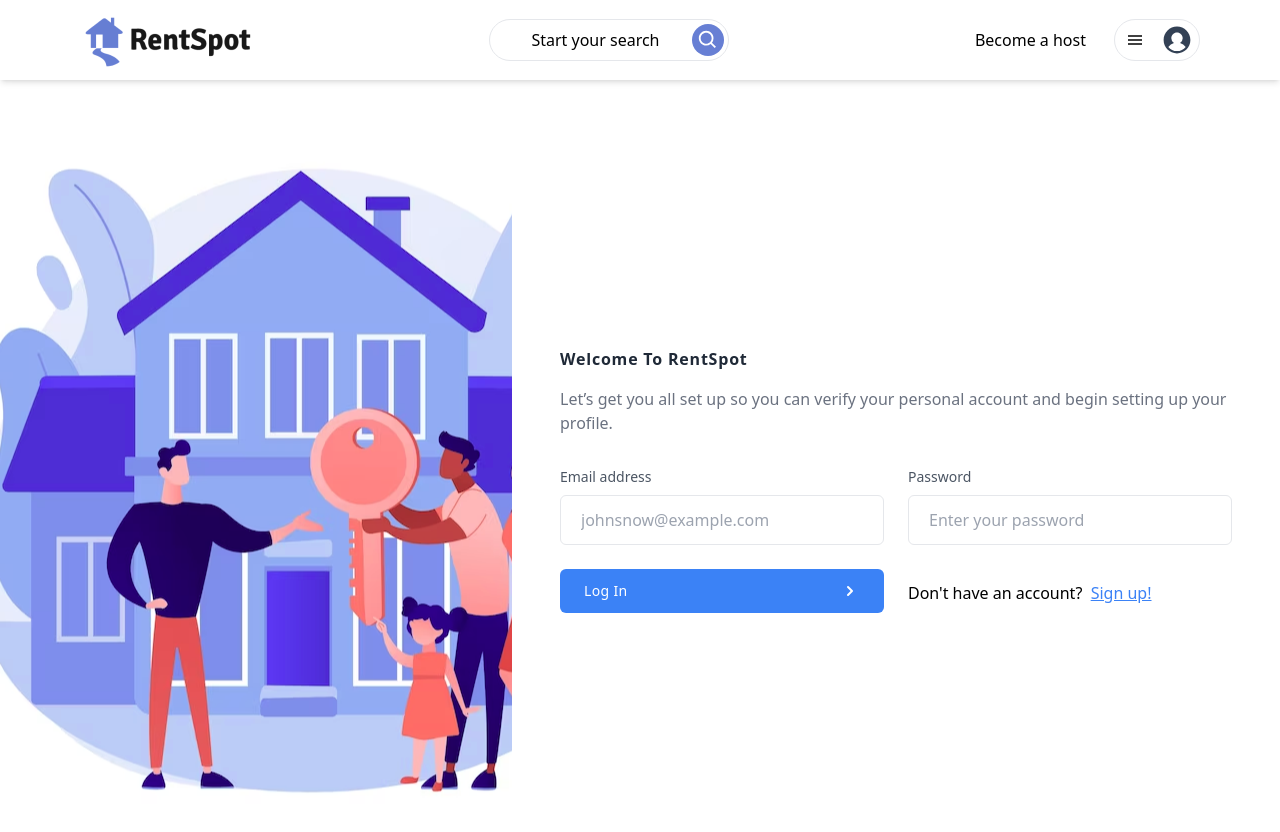
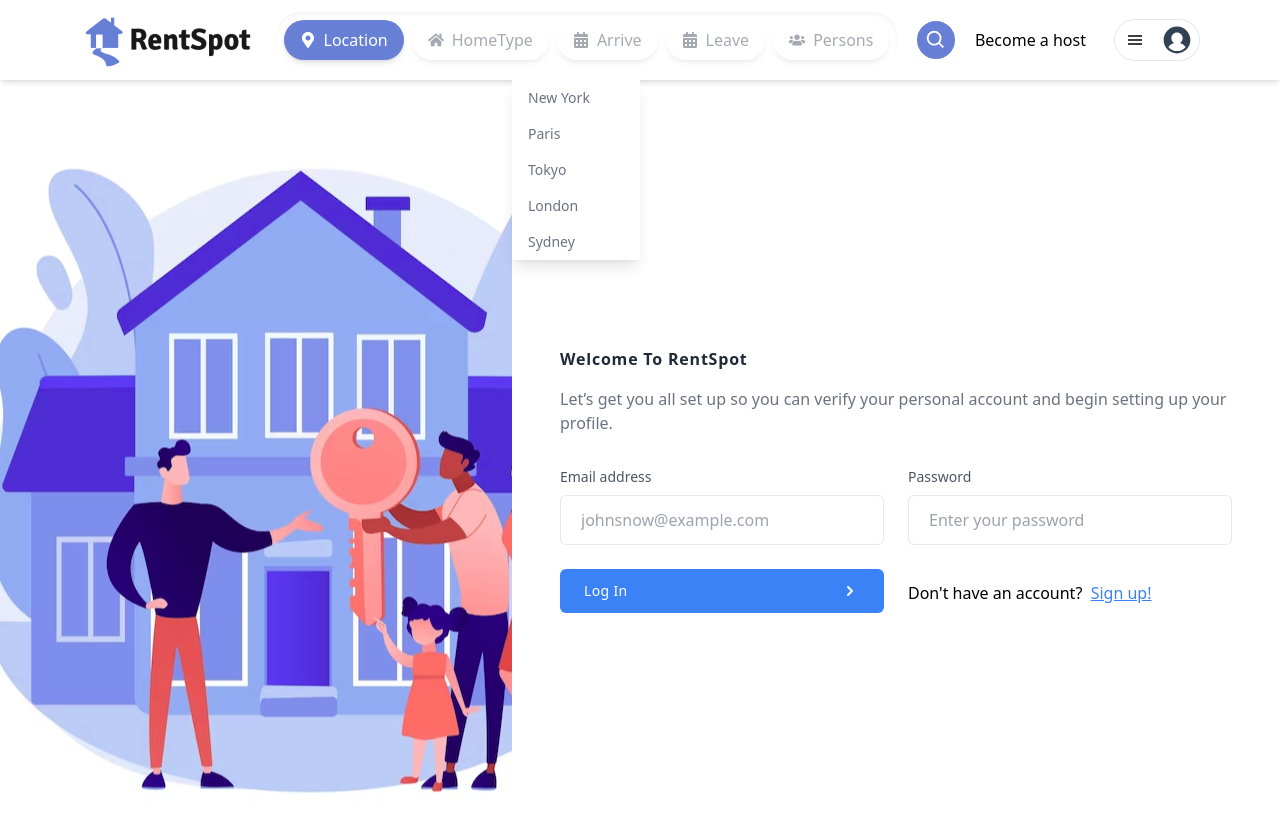
Before and after one commit to kostasalex/Real-Estate-Rental-Platform, a React (Vite) app: page /login in a window 1280 px wide. Both pictures are taken after a click on the button "Start your search". Shown: the top 832 px of the page. Built offline with nearby package versions, Linux system fonts and the light colour scheme.

Commit message:
feat(search): Implement filters for search functionality
- The filters are displayed when the user clicks on the search bar.
- Currently has some issues displaying on certain devices,

```diff
--- a/jsconfig.json
+++ b/jsconfig.json
@@ -1,6 +1,6 @@
 {
     "compilerOptions": {
-      "baseUrl": "src"
+      "baseUrl": "src",
     },
     "include": ["src"]
 }
--- a/src/assets/constants.js
+++ b/src/assets/constants.jsx
@@ -40,3 +40,28 @@
   signupButtonLabel: 'Sign up!',
   submitButtonLabel: 'Don\'t have an account? Sign up',
 };
+
+import { FaMapMarkerAlt, FaHome, FaCalendarAlt, FaUsers } from "react-icons/fa";
+
+export const filterCategories = {
+  location: {
+    label: "Location",
+    Icon : <FaMapMarkerAlt />
+  },
+  type: {
+    label: "HomeType",
+    Icon: <FaHome />
+  },
+  arrive: {
+    label: "Arrive",
+    Icon: <FaCalendarAlt />
+  },
+  leave: {
+    label: "Leave",
+    Icon: <FaCalendarAlt />
+  },
+  persons: {
+    label: "Persons",
+    Icon: <FaUsers />
+  }
+};
--- a/src/components/common/header/Header.jsx
+++ b/src/components/common/header/Header.jsx
@@ -1,16 +1,18 @@
 import React from 'react'
 import {Link} from "react-router-dom"
-import SearchBar from './SearchBar'
+import SearchBar from './search/SearchBar'
+import Filters from './search/Filters'
 import UserMenu from './UserMenu'
 import Logo from '/src/assets/logo.png';
 import LogoSmall from '/src/assets/logosmall.png';
+import Search from './search/Search'
 
 const Header = () => {
 
 
-
     return (
-        <nav className=" bg-white top-0 w-full fixed shadow-md flex  justify-between items-center mx-auto px-8 h-20">
+        <div>
+            <nav className=" bg-white top-0 w-full fixed shadow-md flex  justify-between items-center mx-auto px-8 h-20 ">
                 {/*Logo*/}
                 <div className="hidden sm:block lg:ml-12 inline-flex">
                     <Link className="_o6689fn" to="/"
@@ -23,8 +25,9 @@
                     </Link>
                 </div>
                 {/*end logo*/}
-
-            <SearchBar/>
+                <div className='flex flex-col'>
+                    <Search/>
+                </div>
 
                 {/*login*/}
                 <div className="flex-initial">
@@ -44,6 +47,9 @@
 
                 {/*end login*/}
             </nav>
+
+        </div>
+
     )
 }
 
--- a/src/components/common/header/SearchBar.jsx
+++ /dev/null
@@ -1,24 +0,0 @@
-import React from 'react'
-import { BiSearch } from 'react-icons/bi';
-
-const SearchBar = () => {
-  return (
-
-    <div className="flex-shrink flex-grow-0 justify-start lg:px-2">
-        <div className="inline-block">
-            <div className="inline-flex items-center max-w-full">
-                <button className="flex items-center flex-grow-0 flex-shrink pl-2 relative w-60 border rounded-full px-1  py-1" type="button">
-                    <div className="block flex-grow flex-shrink overflow-hidden">Start your search</div>
-                    <div className="flex items-center justify-center relative bg-blue1  h-8 w-8 rounded-full">
-                        <BiSearch style={{ color: 'white', fontSize: '22px' }} />
-
-                    </div>
-                </button>
-            </div>
-        </div>
-    </div>
-
-  )
-}
-
-export default SearchBar
--- /dev/null
+++ b/src/components/common/header/search/Filters.jsx
@@ -0,0 +1,116 @@
+
+import { BiSearch } from 'react-icons/bi';
+import { filterCategories } from "/src/assets/constants";
+
+  //"Dummy" data in order to test the filters functionality
+  const options = [
+    {
+      category: "Location",
+      items: ["New York", "Paris", "Tokyo", "London", "Sydney"],
+    },
+    {
+      category: "HomeType",
+      items: ["Hotel", "Apartment", "Villa", "Cabin", "Treehouse"],
+    },
+    {
+      category: "Arrive",
+      items: ["7 june", "8 june", "9 june", "10 june"],
+    },
+    {
+      category: "Leave",
+      items: ["7 july", "8 july", "9 july", "10 july"],
+
+    },
+    {
+      category: "Persons",
+      items: ["1", "2", "3", "4", "5"],
+    },
+  ];
+
+
+function TabContent({ activeTab,  handleOptionSelect}) {
+
+
+  let activeOption
+  if(activeTab)
+    activeOption = options.find((option) => option.category === activeTab);
+  else return null;
+
+  return (
+    <nav
+      className=" shadow-lg w-32  bg-white  duration-500 fixed  right-1/2 top-20"
+    >
+      {activeOption.items.map((item, index) => (
+        <div
+          key={index}
+          className="flex  rounded-lg px-4 py-2 text-gray-500 hover:bg-gray-100 hover:text-gray-700 cursor-pointer"
+          onClick={() => handleOptionSelect(activeTab, item)}
+        >
+          <span className="mr-3 text-sm font-medium">{item}</span>
+        </div>
+      ))}
+    </nav>
+  );
+}
+
+
+
+export default function Filters({arrive, handleSearch,handleOptionSelect,filters,activeTab,setActiveTab }) {
+
+
+  function Tab({ label, index, isActive, onClick, Icon, entry }) {
+
+    return (
+      <li
+        className={`cursor-pointer py-2 px-4 shadow-md rounded hover:opacity-100 transition rounded-3xl ${
+          isActive ? "bg-blue1 text-white shadow-2xl " : " opacity-60 text-gray-500"
+        }`}
+        onClick={() => onClick(index)}
+      >
+        <div>
+          <div className="flex-row flex items-center">
+            {Icon}
+            <div className=" ml-2 hidden md:block">  {entry ? entry : label}  </div>
+          </div>
+        </div>
+      </li>
+    );
+  }
+
+
+
+  const handleTabSelect = (category) =>{
+    if(category === "Leave" && !arrive)setActiveTab("Arrive")
+    else setActiveTab(category)
+  }
+
+  return (
+    <div className=" flex-col flex ">
+      <div className="flex flex-row justify-center items-center h-screen">
+          <ul className="flex justify-center space-x-2 shadow-inner items-center bg-white p-2 rounded-3xl
+          m-4">
+            {Object.entries(filterCategories).map(([key, value], index) => (
+              <Tab
+                key={key}
+                label={value.label}
+                index={index}
+                isActive={activeTab === value.label}
+                onClick={() => handleTabSelect(value.label)}
+                entry = {filters[index]}
+                Icon={value.Icon}
+            />
+            ))}
+          </ul>
+          <div
+            className={"flex items-center justify-center relative bg-blue1 cursor-pointer p-2 border-4 border-white hover:border-blue1 rounded-full " +( !activeTab && "animate-pulse")}
+            onClick={() =>  handleSearch()}>
+            <BiSearch style={{ color: 'white', fontSize: '22px' }} />
+          </div>
+
+      </div>
+      <TabContent activeTab = {activeTab} handleOptionSelect = {handleOptionSelect}/>
+
+    </div>
+
+  );
+}
--- /dev/null
+++ b/src/components/common/header/search/Search.jsx
@@ -0,0 +1,89 @@
+import React from 'react'
+import SearchBar from './SearchBar';
+import Filters from './Filters';
+import { useState } from "react";
+import {useNavigate} from 'react-router-dom';
+
+const Search = () => {
+
+    const navigate = useNavigate();
+
+    /* False for searchbar and true for filters */
+    const [filtersToggle, setfiltersToggle] = React.useState(false);
+
+    /* A list of strings for all filters selected */
+    const [filtersSelected, setFiltersSelected ] = React.useState([]);
+
+    /* Filters */
+    const [location, setLocation] = useState("");
+    const [homeType, setHomeType] = useState("");
+    const [arrive, setArrive] = useState("");
+    const [leave, setLeave] = useState("");
+    const [guests, setGuests] = useState("");
+    const filters = [location, homeType, arrive, leave, guests];
+
+    /*  For filters tab */
+    const [activeTab, setActiveTab] = useState("Location");
+
+    const handleOptionSelect = (filter, option) => {
+        switch (filter) {
+        case "Location":
+            setLocation(option);
+            setActiveTab("HomeType");
+            break;
+        case "HomeType":
+            setHomeType(option);
+            setActiveTab("Arrive");
+            break;
+        case "Arrive":
+            setArrive(option);
+            setActiveTab("Leave");
+            break;
+        case "Leave":
+            setLeave(option);
+            setActiveTab("Persons");
+            break;
+        case "Persons":
+            setGuests(option);
+            setActiveTab("");
+            //handleSearch([location, homeType, arrive, leave ,guests]);
+            break;
+        default:
+            break;
+        }
+    };
+
+    const handleFiltersToggle= () => {
+        setfiltersToggle(!filtersToggle);
+    };
+
+    const handleSearch= () => {
+        let date = ""
+        let persons = ""
+        if(arrive && leave)date = arrive + " - " + leave
+        if(guests)persons = guests + " persons"
+        if(location || homeType || date || guests){
+            setFiltersSelected([location , homeType , date , persons])
+        }
+        setfiltersToggle(false);
+
+
+
+    };
+
+    return (
+        <div>
+            {!filtersToggle && <SearchBar  handleFiltersToggle =  {handleFiltersToggle} filtersSelected ={filtersSelected}/>}
+            {filtersToggle && <Filters
+                handleSearch = {handleSearch}
+                handleOptionSelect = {handleOptionSelect}
+                filters = {filters}
+                activeTab = {activeTab}
+                setActiveTab = {setActiveTab}
+                arrive = {arrive}
+                />}
+        </div>
+    )
+}
+
+export default Search
--- /dev/null
+++ b/src/components/common/header/search/SearchBar.jsx
@@ -0,0 +1,49 @@
+import React from 'react'
+import { BiSearch } from 'react-icons/bi';
+
+const SearchBar = (props) => {
+
+    let displayMsg = "Start your search";
+    const hasFilters = props.filtersSelected && props.filtersSelected.some((filter) => filter !== '');
+    const displayFilters = hasFilters && (
+        <div className="flex space-x-2">
+            {props.filtersSelected.map((filter, index) => (
+                <React.Fragment key={index}>
+                    {filter && (
+                        <div className="bg-gray-100 opacity-70 shadow-inner rounded-2xl py-1 px-2">
+                            {filter}
+                        </div>
+                    )}
+                </React.Fragment>
+            ))}
+        </div>
+    );
+
+    return (
+
+
+        <div className="flex-shrink flex-grow-0 justify-start lg:px-2">
+            <div className="inline-block">
+                <div className="inline-flex items-center">
+                    <button
+                        className="flex items-center flex-grow-0 flex-shrink pl-2 relative space-x-2  border rounded-full px-1  py-1"
+                        type="button"
+                        onClick={() => props.handleFiltersToggle()}
+                        >
+                        <div className="flex flex-col px-4">
+                            {!hasFilters && displayMsg}
+                            {displayFilters}
+                        </div>
+
+                        <div className="flex items-center justify-center relative bg-blue1  h-8 w-8 rounded-full">
+                            <BiSearch style={{ color: 'white', fontSize: '22px' }} />
+                        </div>
+                    </button>
+                </div>
+            </div>
+        </div>
+
+    )
+}
+
+export default SearchBar
```
Lines whose indentation alone changed are shown as unchanged.
